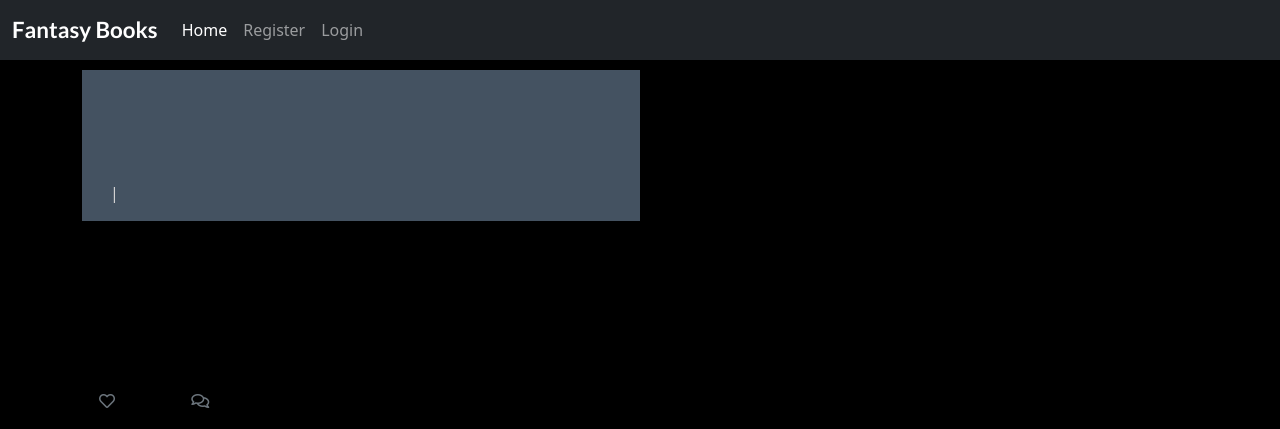
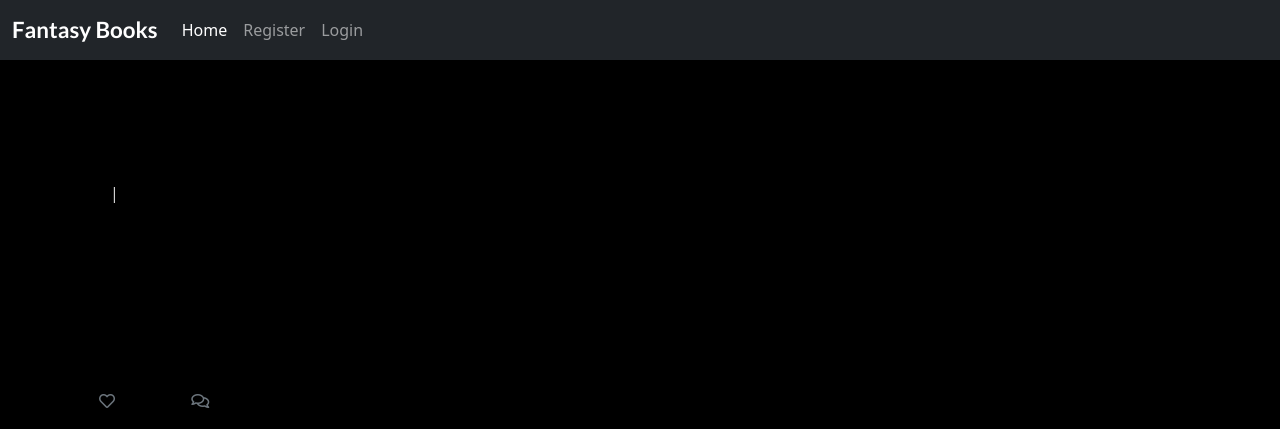
Before and after one commit to MiswaQ/FantasyBlog, a Django app: template templates/post_detail.html in a window 1280 px wide. Shown: the top 429 px of the page. Run offline with Django 4.2, Linux system fonts and the light colour scheme; the template is opened without the code that fills it, so the values that code supplies are empty; some libraries are stand-ins or nearby versions.

Commit message:
Change background color on text page

```diff
--- a/static/css/style.css
+++ b/static/css/style.css
@@ -37,7 +37,7 @@ body {
 }
 
 .masthead-text {
-    background-color: #445261;
+    background-color: transparent;
     color: white;
     position: relative;
 }
```
